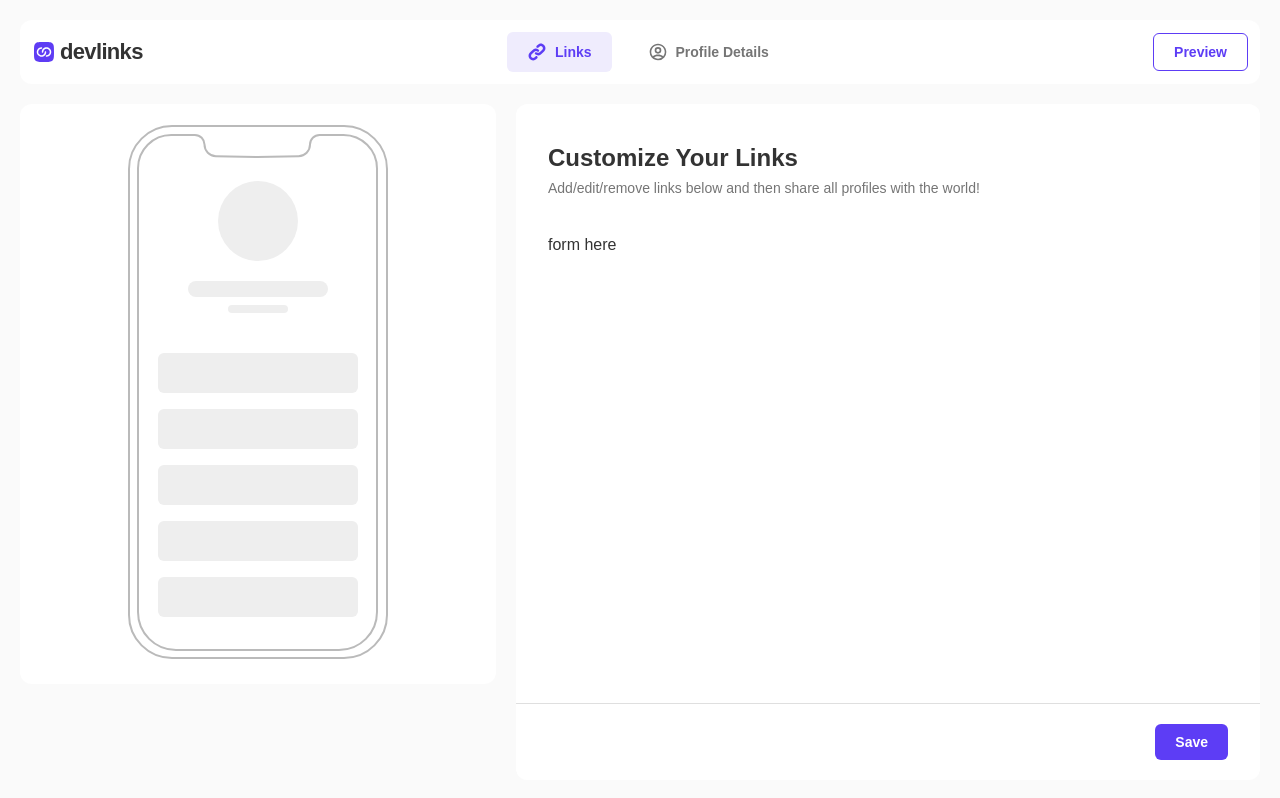
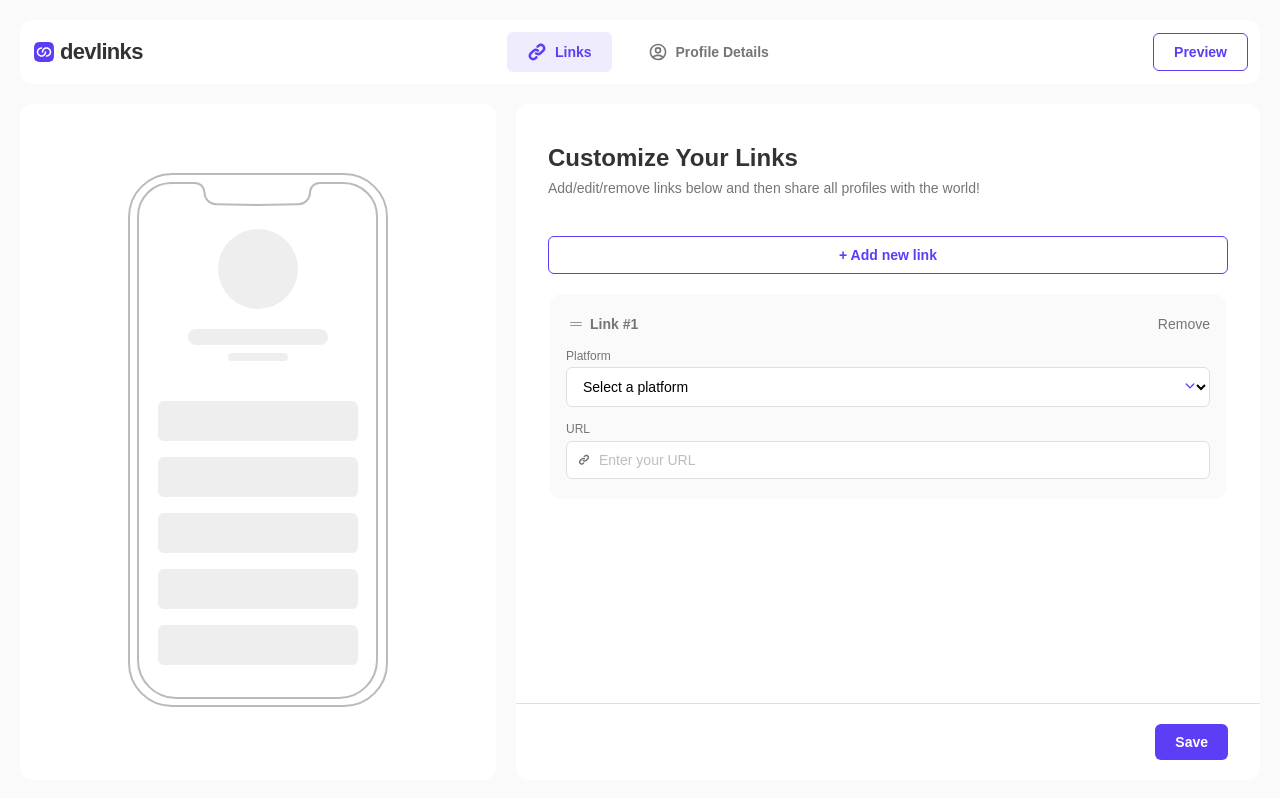
Before and after one commit to yoniakabecky/link-sharing-app, a SvelteKit app in the folder app/frontend/: page /links in a window 1280 px wide. Built offline with nearby package versions, Linux system fonts and the light colour scheme.

Commit message:
Add LinksForm component

```diff
--- a/app/frontend/src/lib/components/Card.svelte
+++ b/app/frontend/src/lib/components/Card.svelte
@@ -53,6 +53,7 @@
 
 	.card main {
 		flex: 1;
+		min-height: 0;
 		overflow-y: auto;
 	}
 
--- a/app/frontend/src/lib/components/Mockup.svelte
+++ b/app/frontend/src/lib/components/Mockup.svelte
@@ -6,7 +6,7 @@
 
 	type Props = {
 		profile?: Profile;
-		links?: Link[];
+		links?: Partial<Link>[];
 		showSkeleton?: boolean;
 	};
 	let { profile, links, showSkeleton }: Props = $props();
@@ -44,11 +44,11 @@
 		<div class="links">
 			{#if links && links.length > 0}
 				{#each links as link}
-					<div class="link" style="background-color: {link.platform.color};">
+					<div class="link" style="background-color: {link.platform!.color};">
 						<!-- TODO: create link button component -->
 						<div class="platform">
-							<Icon name={link.platform.icon as IconName} size={14} />
-							<div>{link.platform.name}</div>
+							<Icon name={link.platform!.icon as IconName} size={14} />
+							<div>{link.platform!.name}</div>
 						</div>
 						<Icon name="arrow_right" size={14} />
 					</div>
--- a/app/frontend/src/routes/(app)/+layout.svelte
+++ b/app/frontend/src/routes/(app)/+layout.svelte
@@ -17,16 +17,19 @@
 		display: flex;
 		flex-direction: column;
 		min-inline-size: 100vw;
-		min-block-size: 100vh;
+		block-size: 100vh;
+		overflow: hidden;
 	}
 
 	.app main {
 		flex: 1;
 		display: grid;
 		grid-template-columns: 1fr 60%;
+		grid-template-rows: minmax(0, 1fr);
 		gap: var(--spacing-5);
 		padding: var(--spacing-5);
 		padding-block-start: 0;
+		min-height: 0;
 	}
 
 	@media (max-width: 480px) {
--- a/app/frontend/src/routes/(app)/links/+page.svelte
+++ b/app/frontend/src/routes/(app)/links/+page.svelte
@@ -1,11 +1,12 @@
-<script>
+<script lang="ts">
 	import Button from '$lib/components/Button.svelte';
 	import Card from '$lib/components/Card.svelte';
 	import Mockup from '$lib/components/Mockup.svelte';
+	import LinksForm from './LinksForm.svelte';
 </script>
 
 <div class="desktop-only">
-	<Card>
+	<Card style="block-size: 100%;">
 		<Mockup showSkeleton={true} />
 	</Card>
 </div>
@@ -18,7 +19,7 @@
 		</p>
 	{/snippet}
 
-	form here
+	<LinksForm />
 
 	{#snippet footer()}
 		<Button>Save</Button>
--- /dev/null
+++ b/app/frontend/src/routes/(app)/links/LinksForm.svelte
@@ -0,0 +1,120 @@
+<script lang="ts">
+	import Button from '$lib/components/Button.svelte';
+	import Icon from '$lib/components/Icon.svelte';
+	import Select from '$lib/components/Select.svelte';
+	import TextInput from '$lib/components/TextInput.svelte';
+
+	// TODO: get platforms from API
+	const platforms = [
+		{ label: 'Github', value: 'github' },
+		{ label: 'Twitter', value: 'twitter' },
+		{ label: 'LinkedIn', value: 'linkedin' },
+		{ label: 'Instagram', value: 'instagram' },
+		{ label: 'Facebook', value: 'facebook' }
+	];
+
+	const defaultLink = {
+		url: '',
+		platform_id: ''
+	};
+
+	// TODO: get links from API, if links is empty add a empty link object
+	let links = $state([defaultLink]);
+
+	const onAddLink = () => {
+		links.push(defaultLink);
+	};
+	const onRemoveLink = (index: number) => {
+		links = links.filter((_, i) => index !== i);
+	};
+</script>
+
+<form id="links-form">
+	<Button type="button" variant="outlined" class="full-width" onclick={onAddLink}>
+		+ Add new link
+	</Button>
+
+	{#each links as link, index}
+		<fieldset>
+			<div class="link-header">
+				<div class="link-header-title">
+					<span class="drag-icon">
+						<Icon name="drag_handle" size={20} />
+					</span>
+					<legend>Link #{index + 1}</legend>
+				</div>
+				<button class="remove-link" onclick={() => onRemoveLink(index)}>Remove</button>
+			</div>
+
+			<div>
+				<Select
+					label="Platform"
+					placeholder="Select a platform"
+					options={platforms}
+					value={link.platform_id}
+				/>
+			</div>
+			<div>
+				<TextInput label="URL" placeholder="Enter your URL" leftIcon="link" value={link.url} />
+			</div>
+		</fieldset>
+	{/each}
+</form>
+
+<style>
+	form {
+		flex: 1;
+		display: flex;
+		flex-direction: column;
+		gap: var(--spacing-5);
+		overflow-y: auto;
+	}
+
+	fieldset {
+		display: flex;
+		flex-direction: column;
+		gap: var(--spacing-3);
+		border: none;
+		border-radius: var(--radius-md);
+		background-color: var(--color-canvas);
+		padding-inline: var(--spacing-4);
+		padding-block: var(--spacing-5);
+	}
+
+	.link-header {
+		display: flex;
+		align-items: center;
+		justify-content: space-between;
+		gap: var(--spacing-2);
+		font-size: var(--font-size-sm);
+		color: var(--color-text-secondary);
+	}
+
+	.link-header-title {
+		display: flex;
+		align-items: center;
+		gap: var(--spacing-1);
+		font-weight: 700;
+	}
+
+	.drag-icon {
+		block-size: var(--spacing-5);
+		cursor: grab;
+	}
+
+	.remove-link {
+		background: none;
+		border: none;
+		padding: 0;
+		margin: 0;
+		cursor: pointer;
+		font-size: var(--font-size-sm);
+		color: var(--color-text-secondary);
+	}
+	.remove-link:focus {
+		outline: none;
+	}
+	.remove-link:hover {
+		text-decoration: underline;
+	}
+</style>
--- a/app/frontend/src/routes/global.css
+++ b/app/frontend/src/routes/global.css
@@ -57,6 +57,10 @@ body {
   box-sizing: border-box;
 }
 
+.full-width {
+  inline-size: 100%;
+}
+
 .mobile-only {
   display: block;
 }
```
